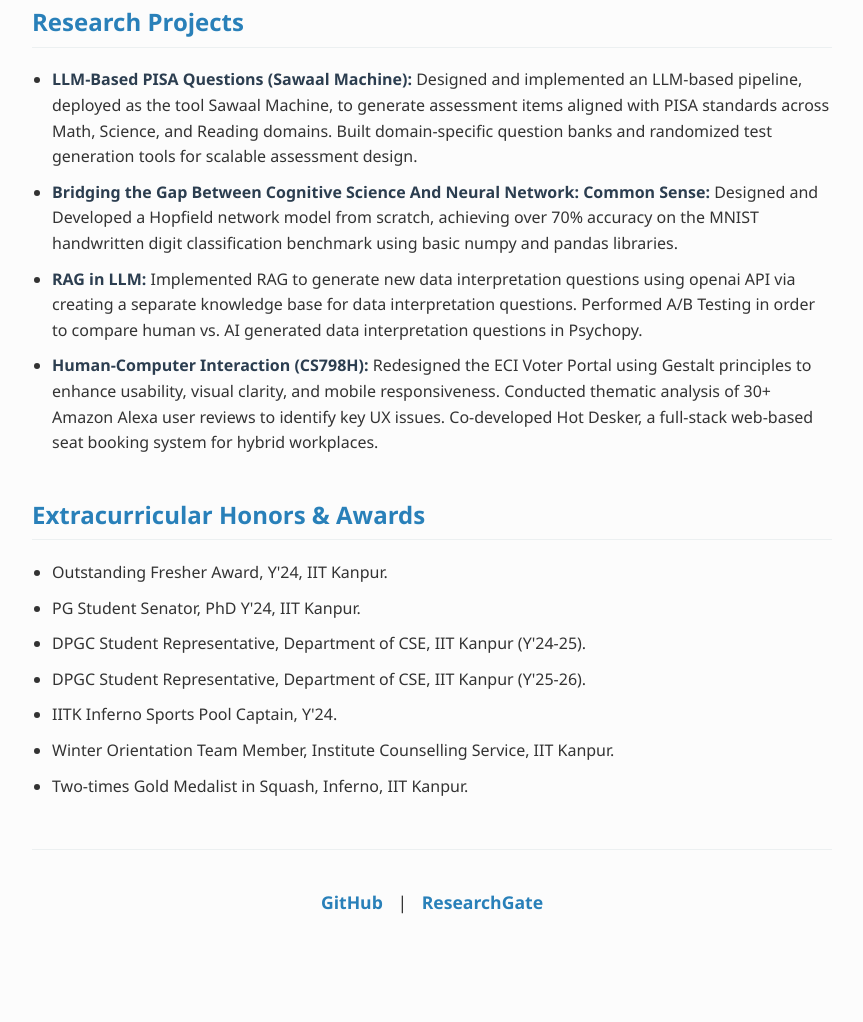
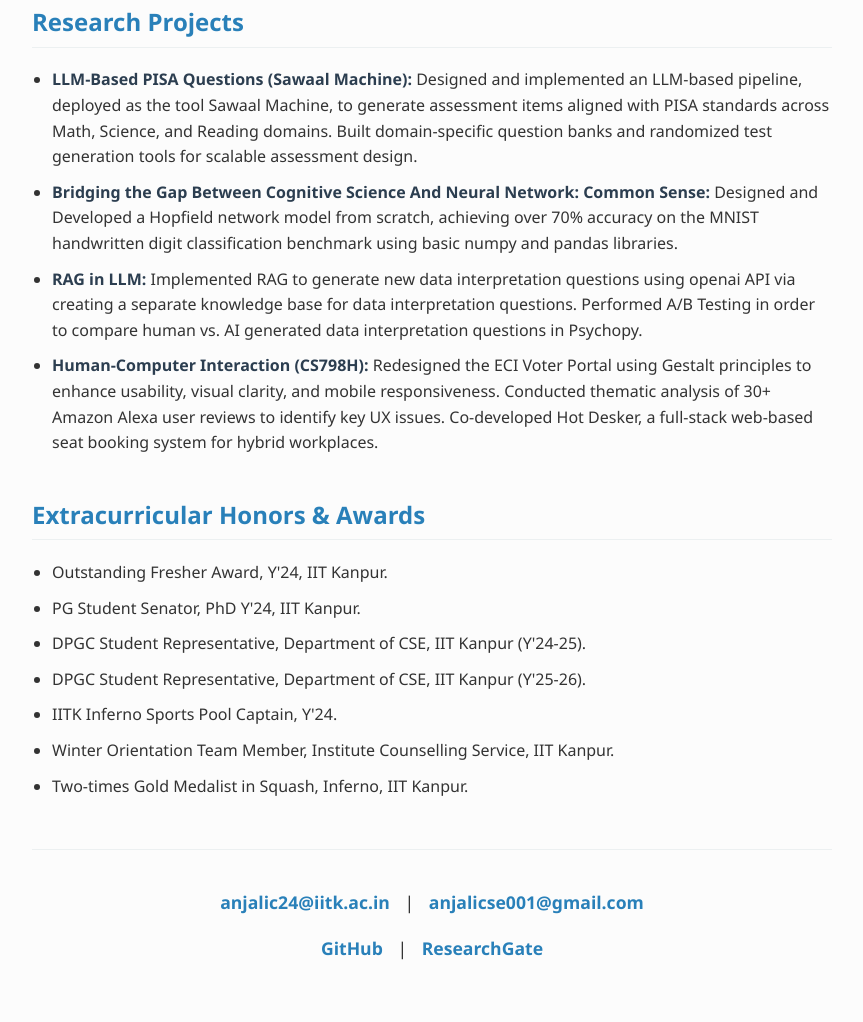
Before and after one commit to anjalicse001/anjalicse001.github.io, a plain HTML site: page index.html in a window 1280 px wide. Shown: the part 950-1972 px from the top of the page, without its empty margins (208-1071 px from the left). Drawn offline with Linux system fonts and the light colour scheme.

Commit message:
Update index.html

```diff
--- a/index.html
+++ b/index.html
@@ -193,10 +193,16 @@
     </section>
 
     <footer>
+
+        <p>
+            <a href="mailto:anjalic24@iitk.ac.in">anjalic24@iitk.ac.in</a> |
+            <a href="mailto:anjalicse001@gmail.com">anjalicse001@gmail.com</a>
+        </p>
         <p>
             <a href="https://github.com/anjalic24" target="_blank">GitHub</a> |
             <a href="https://www.researchgate.net/scientific-contributions/Anjali-Chouhan-2330135355" target="_blank">ResearchGate</a>
         </p>
+
     </footer>
 
 </body>
```
